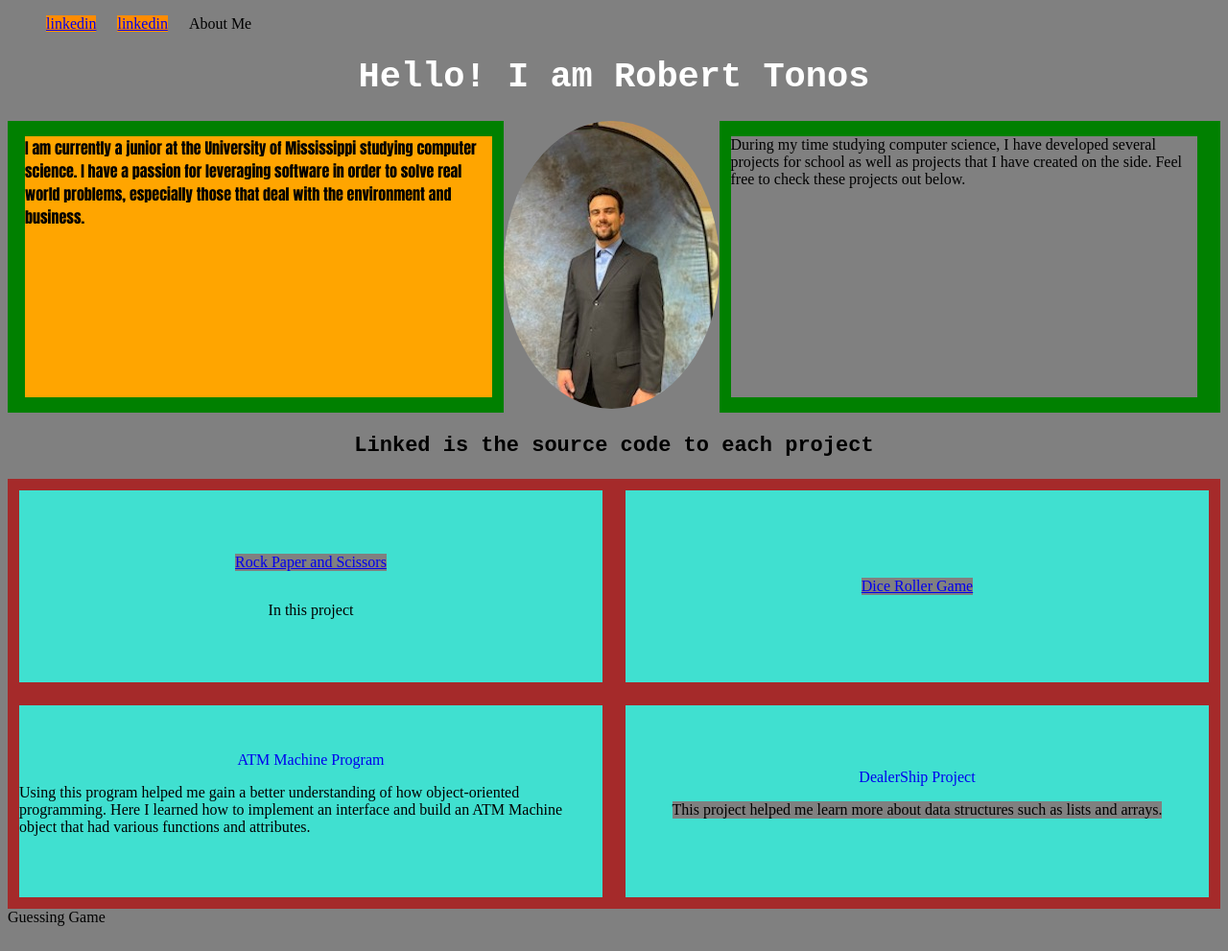
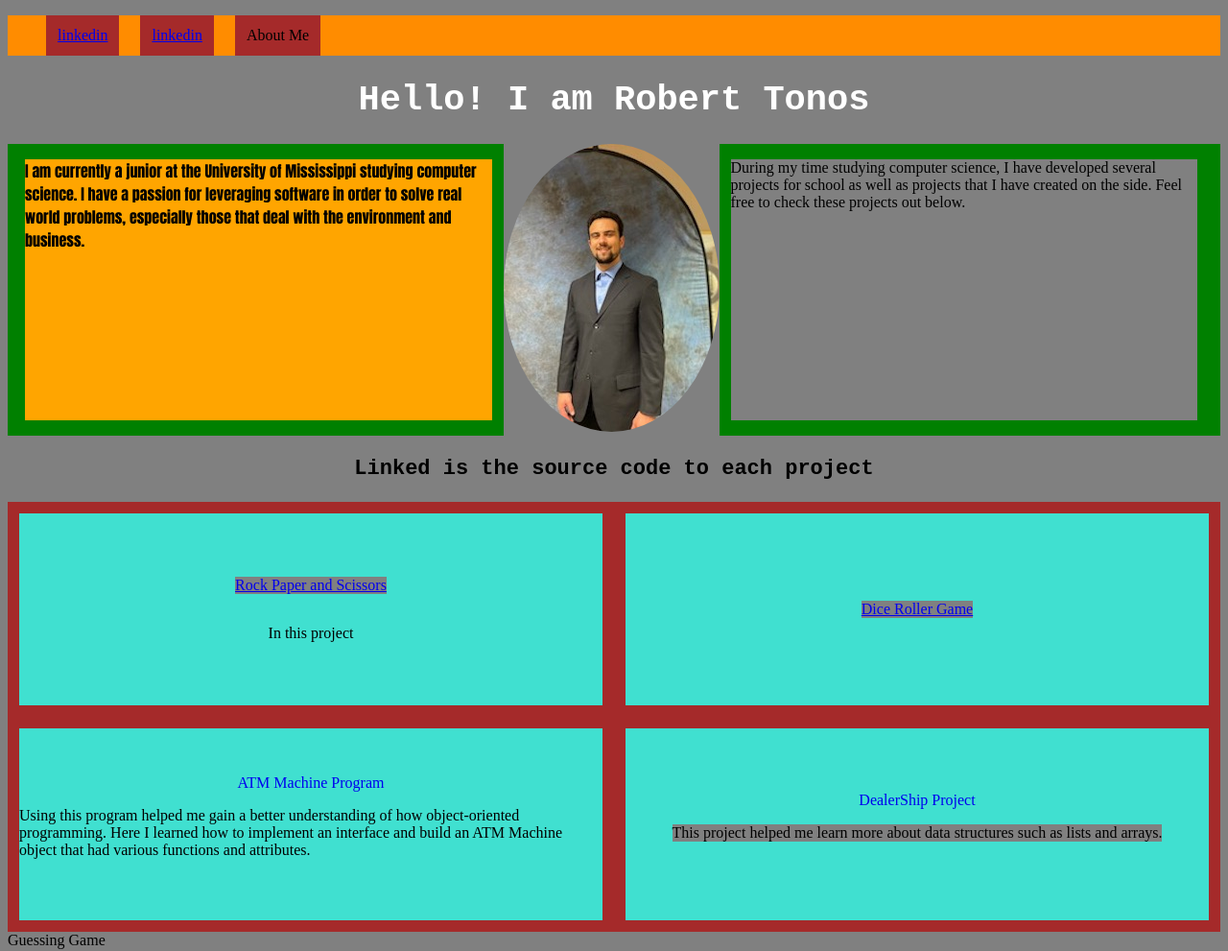
Before and after one commit to robbietonos37/First-Website, a plain HTML site: page index.html in a window 1280 px wide. Shown: the whole page at 96% size. Drawn offline with Linux system fonts and the light colour scheme.

Commit message:
Change bar color and link colors

```diff
--- a/style.css
+++ b/style.css
@@ -3,10 +3,16 @@ ul {
     flex-direction: row;
     gap: 22px;
     list-style: none;
+    background-color: darkorange;
 }
 
 .top-line a {
-    background-color: darkorange;
+    background-color: brown;
+}
+
+.top-line li {
+    padding: 12px;
+    background-color: brown;
 }
 
 * {
```
